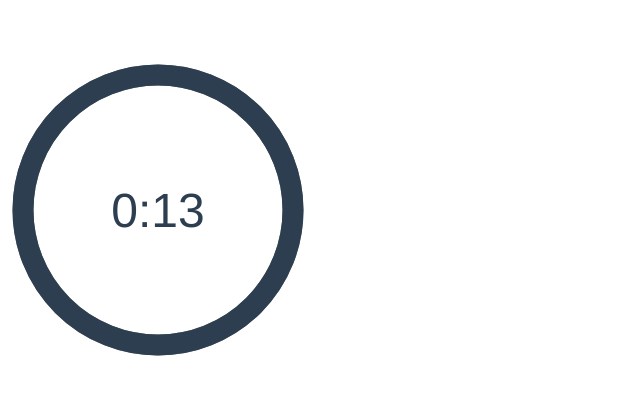
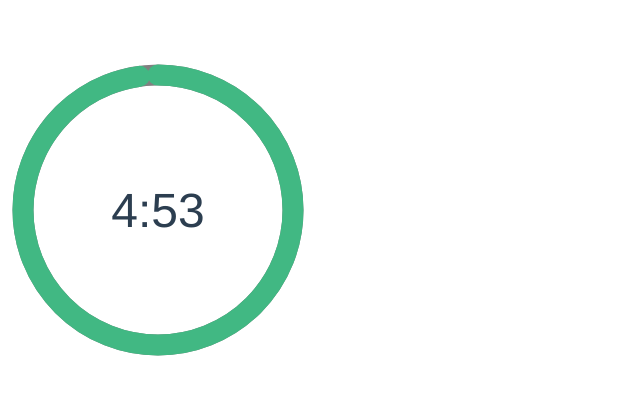
Before and after one commit to TheCoaxial/VueTimer, a Vue app: page / in a window 1280 px wide. Shown: the top 394 px of the page, without its empty margins (0-640 px from the left). Built offline with nearby package versions, Linux system fonts and the light colour scheme.

Commit message:
color now updates properly and ring animation plays

```diff
--- a/src/components/Timer.vue
+++ b/src/components/Timer.vue
@@ -1,93 +1,115 @@
 <template>
-  <div class="base-timer">
-    <svg
-      class="base-timer__svg"
-      viewBox="0 0 100 100"
-      xmlns="http://www.w3.org/2000/svg"
-    >
+    <div class="base-timer">
+    <svg class="base-timer__svg" viewBox="0 0 100 100" xmlns="http://www.w3.org/2000/svg">
       <g class="base-timer__circle">
-        <circle
-          class="base-timer__path-elapsed"
-          cx="50"
-          cy="50"
-          r="45"
-        ></circle>
+        <circle class="base-timer__path-elapsed" cx="50" cy="50" r="45"></circle>
         <path
           :stroke-dasharray="circleDasharray"
           class="base-timer__path-remaining"
+          :class="remainingPathColor"
           d="
             M 50, 50
             m -45, 0
             a 45,45 0 1,0 90,0
             a 45,45 0 1,0 -90,0
-          "></path>
+          "
+        ></path>
       </g>
     </svg>
-    <span class="base-timer__label">
-      {{ formattedTimeLeft }}
-    </span>
+    <span class="base-timer__label">{{ formattedTimeLeft }}</span>
   </div>
 </template>
 
 <script>
 const FULL_DASH_ARRAY = 283;
+const WARNING_THRESHOLD = 10;
+const ALERT_THRESHOLD = 5;
+
+const COLOR_CODES = {
+  info: {
+    color: "green"
+  },
+  warning: {
+    color: "orange",
+    threshold: WARNING_THRESHOLD
+  },
+  alert: {
+    color: "red",
+    threshold: ALERT_THRESHOLD
+  }
+};
+
+const TIME_LIMIT = 300;
+
 export default {
-   data() {
+  data() {
     return {
-      timeLimit: 20,
       timePassed: 0,
-      timerInterval: null,
+      timerInterval: null
+    };
+  },
+
+  computed: {
+    circleDasharray() {
+      return `${(this.timeFraction * FULL_DASH_ARRAY).toFixed(0)} 283`;
+    },
+
+    formattedTimeLeft() {
+      const timeLeft = this.timeLeft;
+      const minutes = Math.floor(timeLeft / 60);
+      let seconds = timeLeft % 60;
+
+      if (seconds < 10) {
+        seconds = `0${seconds}`;
+      }
+
+      return `${minutes}:${seconds}`;
+    },
+
+    timeLeft() {
+      return TIME_LIMIT - this.timePassed;
+    },
+
+    timeFraction() {
+      const rawTimeFraction = this.timeLeft / TIME_LIMIT;
+      return rawTimeFraction - (1 / TIME_LIMIT) * (1 - rawTimeFraction);
+    },
+
+    remainingPathColor() {
+      const { alert, warning, info } = COLOR_CODES;
+
+      if (this.timeLeft <= alert.threshold) {
+        return alert.color;
+      } else if (this.timeLeft <= warning.threshold) {
+        return warning.color;
+      } else {
+        return info.color;
+      }
     }
   },
-  methods: {
-    startTimer() {
-      this.timerInterval = setInterval (() => (this.timePassed +=1), 1000)
+
+  watch: {
+    timeLeft(newValue) {
+      if (newValue === 0) {
+        this.onTimesUp();
+      }
     }
   },
+
   mounted() {
     this.startTimer();
   },
 
-  computed: {
-    timeLeft() {
-      return this.timeLimit - this.timePassed
-    },
-    formattedTimeLeft() {
-      const timeLeft = this.timeLeft
-
-      //The largest round integer less than or equal to the result of time divided by 60
-      const minutes = Math.floor(timeLeft / 60)
-
-      // Seconds calculations
-      let seconds = timeLeft % 60
-
-      // If the value of seconds is less than 10 then display seconds left with a leading 0
-      if (seconds < 10) {
-        seconds = `0${seconds}`
-      }
-
-      // the output in MM:SS format
-      return `${minutes}:${seconds}`
+  methods: {
+    onTimesUp() {
+      clearInterval(this.timerInterval);
     },
 
-    circleDasharray() {
-        return `${(this.timeFraction * FULL_DASH_ARRAY).toFixed(0)}283`;
-    },
-
-    timeFraction() {
-      const rawTimeFraction = this.timeLeft/ this.timeLimit
-
-      return rawTimeFraction - (1 / this.timeLimit) * ( 1- rawTimeFraction)
+    startTimer() {
+      this.timerInterval = setInterval(() => (this.timePassed += 1), 1000);
     }
-  },
-
-  // props: {
-  //   timeLeft: {
-  //     type: Number,
-  //     required: true
-  //   }
-  // }
-}
+  }
+};
 </script>
 
 <!-- Add "scoped" attribute to limit CSS to this component only -->
```
